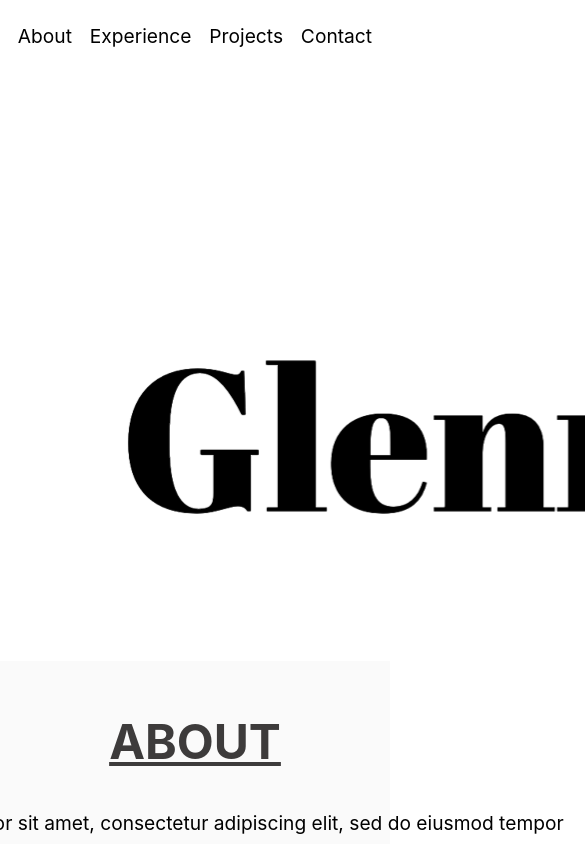
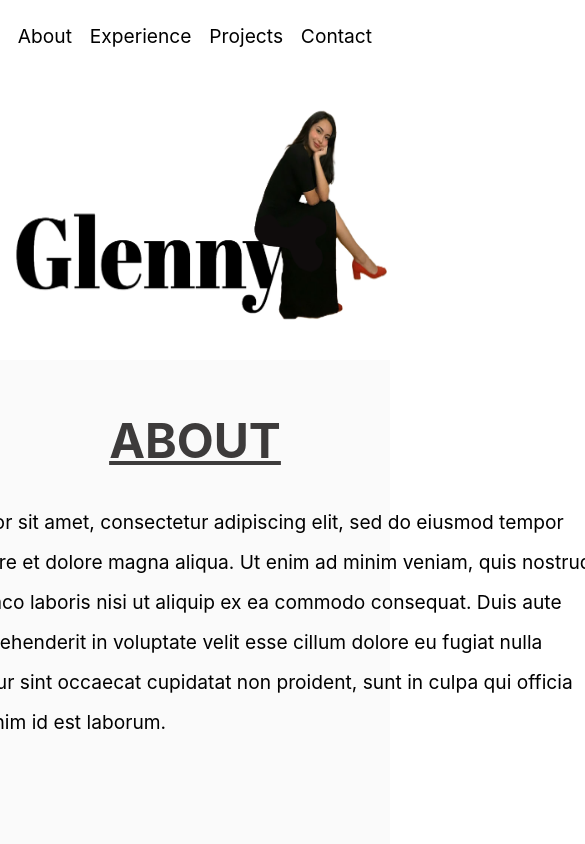
Before and after one commit to ashmarieg/portfolio, a React (Create React App) app: page / in a window 390 px wide. Shown: the top 844 px of the page, 585 px wide, since content can reach past the window. Built offline with nearby package versions, Linux system fonts and the light colour scheme.

Commit message:
commit landing page hero image responsiveness

```diff
--- a/src/components/Landing/Landing.js
+++ b/src/components/Landing/Landing.js
@@ -5,12 +5,7 @@ import hero from '../../assets/SolidBackgroundAshleyGlenny.png'
 function Landing() {
   return (
     <div className="landing">
-
-      <div className="landing__hero">
-        <img src={hero} alt="hero"></img>
-      </div>
-
-
+      <img className="landing__hero" src={hero} alt="hero"></img>
     </div>
   )
 }
--- a/src/components/Landing/Landing.scss
+++ b/src/components/Landing/Landing.scss
@@ -1,4 +1,13 @@
 @use '../../partials/partial' as *;
 
 .landing {
+  max-width: 18rem;
+  margin: auto;
+  display: flex;
+  justify-content: center;
+
+  &__hero {
+    height: 18rem;
+    width: 29rem;
+  }
 }
```
